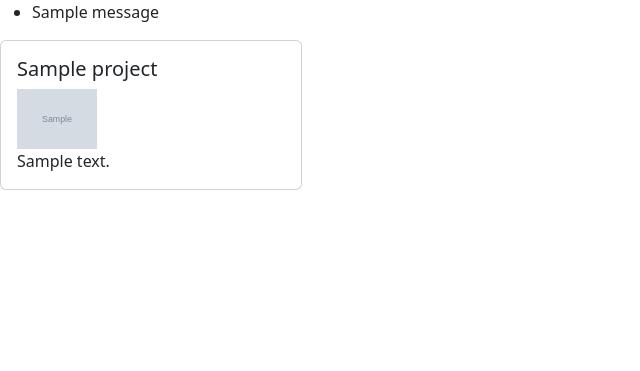
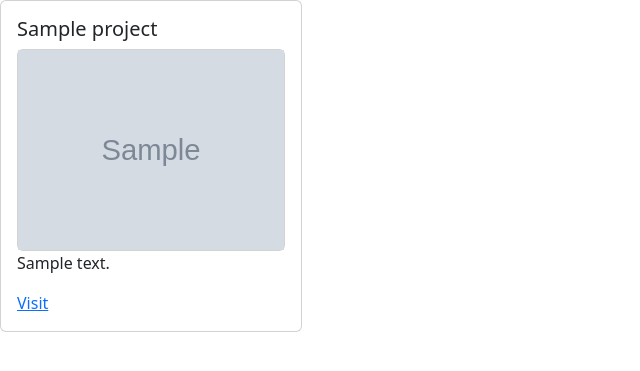
Before and after one commit to Lyonsmasawa/awwward-X, a Django app: template awardx/templates/awardx/home.html in a window 1280 px wide. Shown: the top 371 px of that part, without its empty margins (0-640 px from the left). Run offline with Django 3.2, Linux system fonts and the light colour scheme; the template is opened without the code that fills it: most values are stand-ins (such as "Sample title", 1, 10 or a date in 2020); one stand-in notice (Sample message) is shown; the page is wider than the window, and the part outside it is not shown; some libraries are stand-ins or nearby versions.

Commit message:
basic functionality

```diff
--- a/awardx/templates/awardx/home.html
+++ b/awardx/templates/awardx/home.html
@@ -9,8 +9,11 @@
         <div class="card">
             <div class="card-body">
                 <h5 class="card-title">{{project.title}}</h5>
-                <img src="{{project.image.url}}" alt="" width="30%">
+                <div class="card">
+                    <img src="{{project.image.url}}" alt="image">
+                </div>
                 <p class="card-text">{{project.description}}</p>
+                <a href="{{project.link}}" target="_blank">Visit</a>
             </div>
         </div>
     </div>
--- a/awardx/urls.py
+++ b/awardx/urls.py
@@ -1,6 +1,11 @@
 from django.urls import path
+from django.conf import settings
+from django.conf.urls.static import static
 from . import views
 
 urlpatterns = [
     path('', views.home, name = 'home')
 ]
+
+urlpatterns+= static(settings.MEDIA_URL, document_root=settings.MEDIA_ROOT)
+urlpatterns+= static(settings.STATIC_URL, document_root=settings.STATIC_ROOT)
--- a/templates/main.html
+++ b/templates/main.html
@@ -25,13 +25,6 @@
 
 <body>
     {% include 'navbar.html' %}
-    {% if messages %}
-    <ul class="messages">
-        {% for message in messages %}
-        <li>{{ message }}</li>
-        {% endfor %}
-    </ul>
-    {% endif %}
 
     {% block content %}
 
```
Also changed, not shown: awardx/migrations/0002_alter_profile_profile_photo_alter_project_image.py (added), db.sqlite3, media/profiles/250822631017202.jpg (added), media/projects/75bb70dca844f9ef9ee51b432b147378.jpg (added), media/projects/7th_s.a.i.n.t-20190110-0002_m8R14U2.jpg (deleted).
